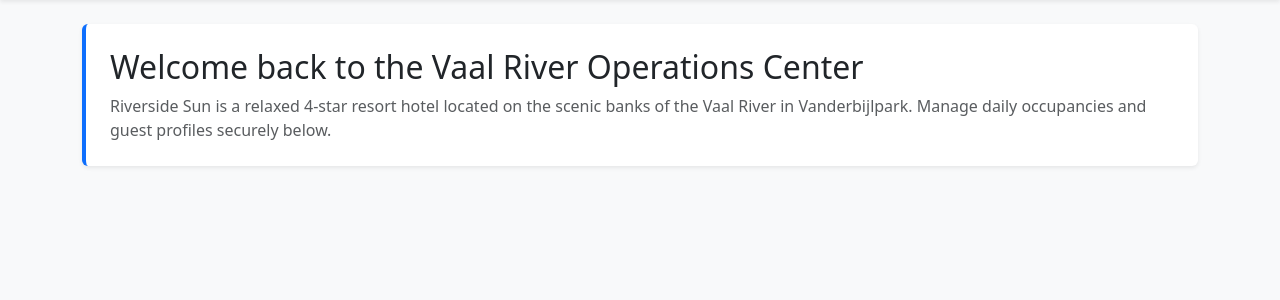
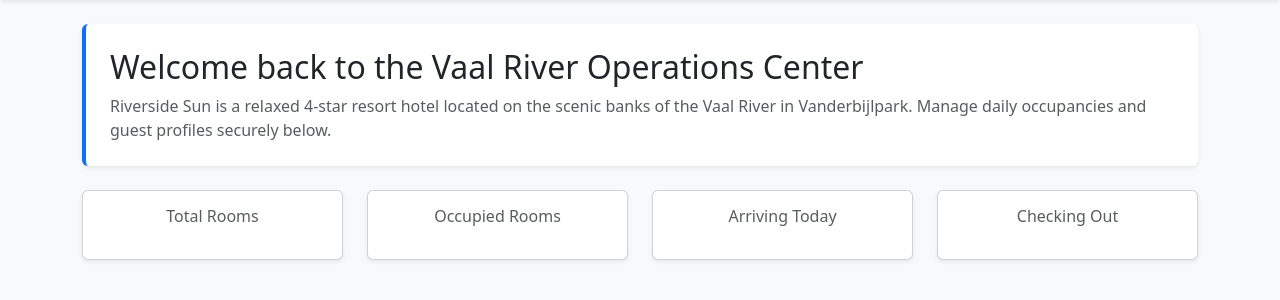
Before and after one commit to Zanele6293/Web-Based-Honeypot-and-Threat-Monitoring-Dashboard, a Flask app: template templates/employee_system.html in a window 1280 px wide. Shown: the part 50-350 px from the top of the page. Run offline with Flask 3, Linux system fonts and the light colour scheme; the template is opened without the code that fills it, so the values that code supplies are empty.

Commit message:
working on the hotels data,available rooms and occupied ones

```diff
--- a/templates/employee_system.html
+++ b/templates/employee_system.html
@@ -21,6 +21,33 @@
             <h2>Welcome back to the Vaal River Operations Center</h2>
             <p class="text-muted mb-0">Riverside Sun is a relaxed 4-star resort hotel located on the scenic banks of the Vaal River in Vanderbijlpark. Manage daily occupancies and guest profiles securely below.</p>
         </div>
+
+        <div class="row text-center mb-4">
+            <div class="col-md-3">
+                <div class="card p-3 shadow-sm bg-white">
+                    <h6 class="text-muted">Total Rooms</h6>
+                    <h3 class="text-primary">{{ data.total_rooms }}</h3>
+                </div>
+            </div>
+            <div class="col-md-3">
+                <div class="card p-3 shadow-sm bg-white">
+                    <h6 class="text-muted">Occupied Rooms</h6>
+                    <h3 class="text-success">{{ data.occupied_rooms }}</h3>
+                </div>
+            </div>
+            <div class="col-md-3">
+                <div class="card p-3 shadow-sm bg-white">
+                    <h6 class="text-muted">Arriving Today</h6>
+                    <h3 class="text-info">{{ data.arriving_today }}</h3>
+                </div>
+            </div>
+            <div class="col-md-3">
+                <div class="card p-3 shadow-sm bg-white">
+                    <h6 class="text-muted">Checking Out</h6>
+                    <h3 class="text-warning">{{ data.checking_out_today }}</h3>
+                </div>
+            </div>
+        </div>
     </div>
     </div>
     </body>
```
